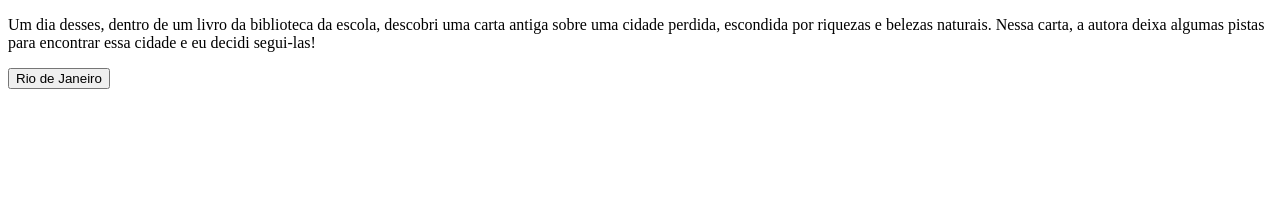
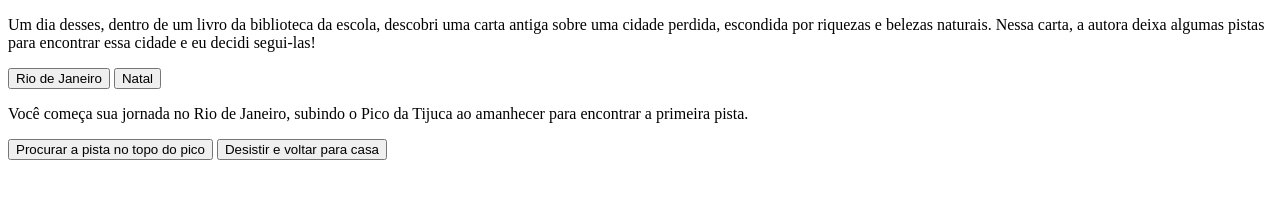
Before and after one commit to ovitinho20/criando-uma-aventura, a plain HTML site: page index.html in a window 1280 px wide. Drawn offline with Linux system fonts and the light colour scheme.

Commit message:
Add files via upload

```diff
--- a/index.html
+++ b/index.html
@@ -1,20 +1,32 @@
 <!DOCTYPE html>
 <html lang="pt-BR">
+
 <head>
     <meta charset="UTF-8">
     <meta name="viewport" content="width=device-width, initial-scale=1.0">
     <title>Em busca da cidade perdida</title>
+
 </head>
+
 <body>
     <main>
-          <div>
-             <p>Um dia desses, dentro de um livro da biblioteca da escola, descobri uma carta antiga sobre uma cidade perdida, escondida por riquezas e belezas naturais. Nessa carta, a autora deixa algumas pistas para encontrar essa cidade e eu decidi segui-las!</p>
-       	 <button> Rio de Janeiro </button>
-          </div>
+        <div class="passo" id="passo-0">
+            <p>Um dia desses, dentro de um livro da biblioteca da escola, descobri uma carta antiga sobre uma cidade
+                perdida, escondida por riquezas e belezas naturais. Nessa carta, a autora deixa algumas pistas para
+                encontrar essa cidade e eu decidi segui-las!</p>
+            <button class="btn-proximo" data-proximo="1">Rio de Janeiro</button>
+            <button class="btn-proximo" data-proximo="2">Natal</button>
+        </div>
+        <div class="passo" id="passo-1">
+            <p>Você começa sua jornada no Rio de Janeiro, subindo o Pico da Tijuca ao amanhecer para encontrar a
+                primeira pista.</p>
+            <button class="btn-proximo" data-proximo="3">Procurar a pista no topo do pico</button>
+            <button class="btn-proximo" data-proximo="4">Desistir e voltar para casa</button>
+        </div>
     </main>
 
 
 
+</body>
 
-</body>
 </html>
```
